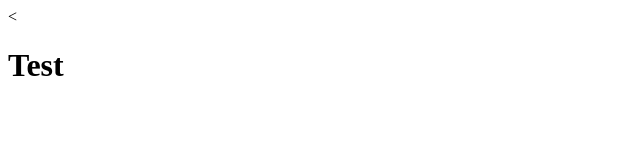
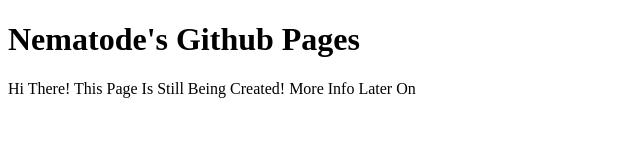
Before and after one commit to NematodeBoi/NematodeBoi.github.io, a plain HTML site: page index.html in a window 1280 px wide. Shown: the whole page, without its empty margins (0-640 px from the left). Drawn offline with Linux system fonts and the light colour scheme.

Commit message:
Progress Update - Progress Update To index.html

```diff
--- a/index.html
+++ b/index.html
@@ -1,13 +1,13 @@
 <!DOCTYPE html>
-<<!DOCTYPE html>
 <html lang="en" dir="ltr">
   <head>
     <meta charset="utf-8">
-    <title></title>
+    <title>Nematode.Github.io</title>
   </head>
   <body>
 
-    <h1>Test</h1>
+    <h1>Nematode's Github Pages</h1>
+    <p>Hi There! This Page Is Still Being Created! More Info Later On</p>
 
   </body>
 </html>
```
